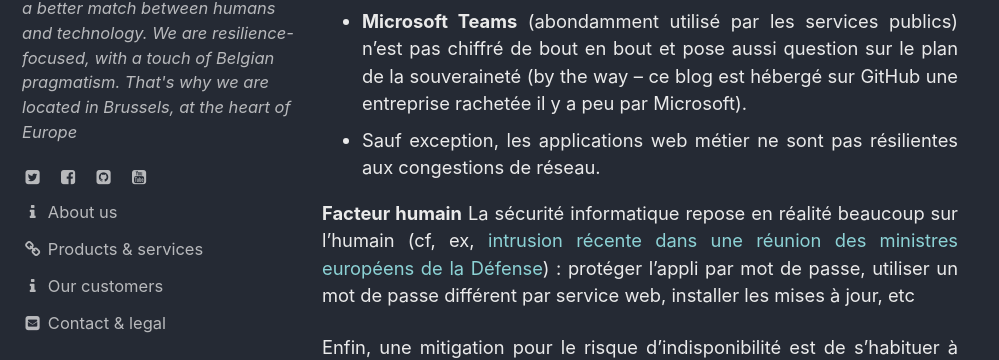
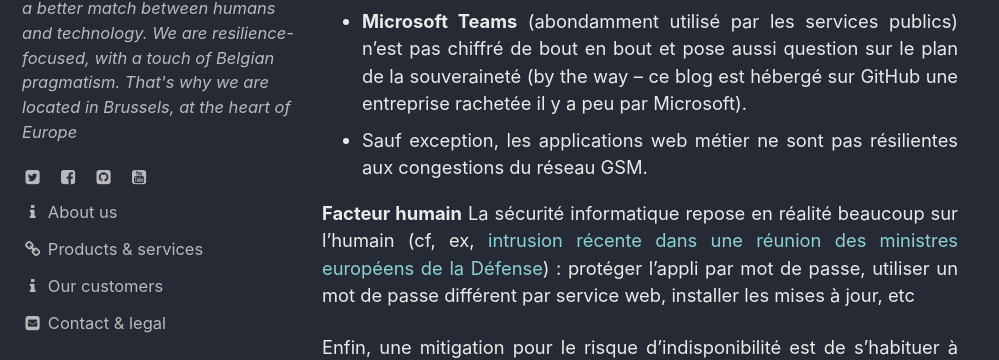
Before and after one commit to ccloquet/ccloquet.github.io, a Jekyll site: the page built from _posts/2021-01-12-signal_pour_la_securite_civile.md, in a window 1280 px wide and 900 px high, scrolled down 3004 px. Shown: the part 131-491 px from the top of the window, without its empty margins (0-999 px from the left). Built offline with Jekyll 4.4.1, drawn with Linux system fonts in a browser that asks for light colours; cached includes are drawn as plain includes.

Commit message:
Update 2021-01-12-signal_pour_la_securite_civile.md

```diff
--- a/_posts/2021-01-12-signal_pour_la_securite_civile.md
+++ b/_posts/2021-01-12-signal_pour_la_securite_civile.md
@@ -53,7 +53,7 @@ Pour aborder quelques autres outils couramment utilisés :
   - Le **mail** est très peu sécurisé (s'il n'est pas chiffré, cela revient à envoyer une carte postale que le facteur peut lire). Pourtant des documents qui ne devraient pas être lisibles par tous y circulent quotidiennement
   - le **SMS** est vulnérable également, au travers du [SS7](https://www.nextinpact.com/article/26416/104214-ss7-apres-interceptions-sms-securite-reseaux-mobiles-en-question).
   - **Microsoft Teams** (abondamment utilisé par les services publics) n'est pas chiffré de bout en bout et pose aussi question sur le plan de la souveraineté (by the way -- ce blog est hébergé sur GitHub une entreprise rachetée il y a peu par Microsoft).
-- Sauf exception, les applications web métier ne sont pas résilientes aux congestions de réseau.
+- Sauf exception, les applications web métier ne sont pas résilientes aux congestions du réseau GSM.
 
 **Facteur humain**
 La sécurité informatique repose en réalité beaucoup sur l'humain (cf, ex, [intrusion récente dans une réunion des ministres européens de la Défense](https://www.rtbf.be/info/medias/detail_un-journaliste-neerlandais-parvient-a-s-introduire-dans-une-videoconference-confidentielle-de-l-ue?id=10636662)) : protéger l'appli par mot de passe, utiliser un mot de passe différent par service web, installer les mises à jour, etc
```
